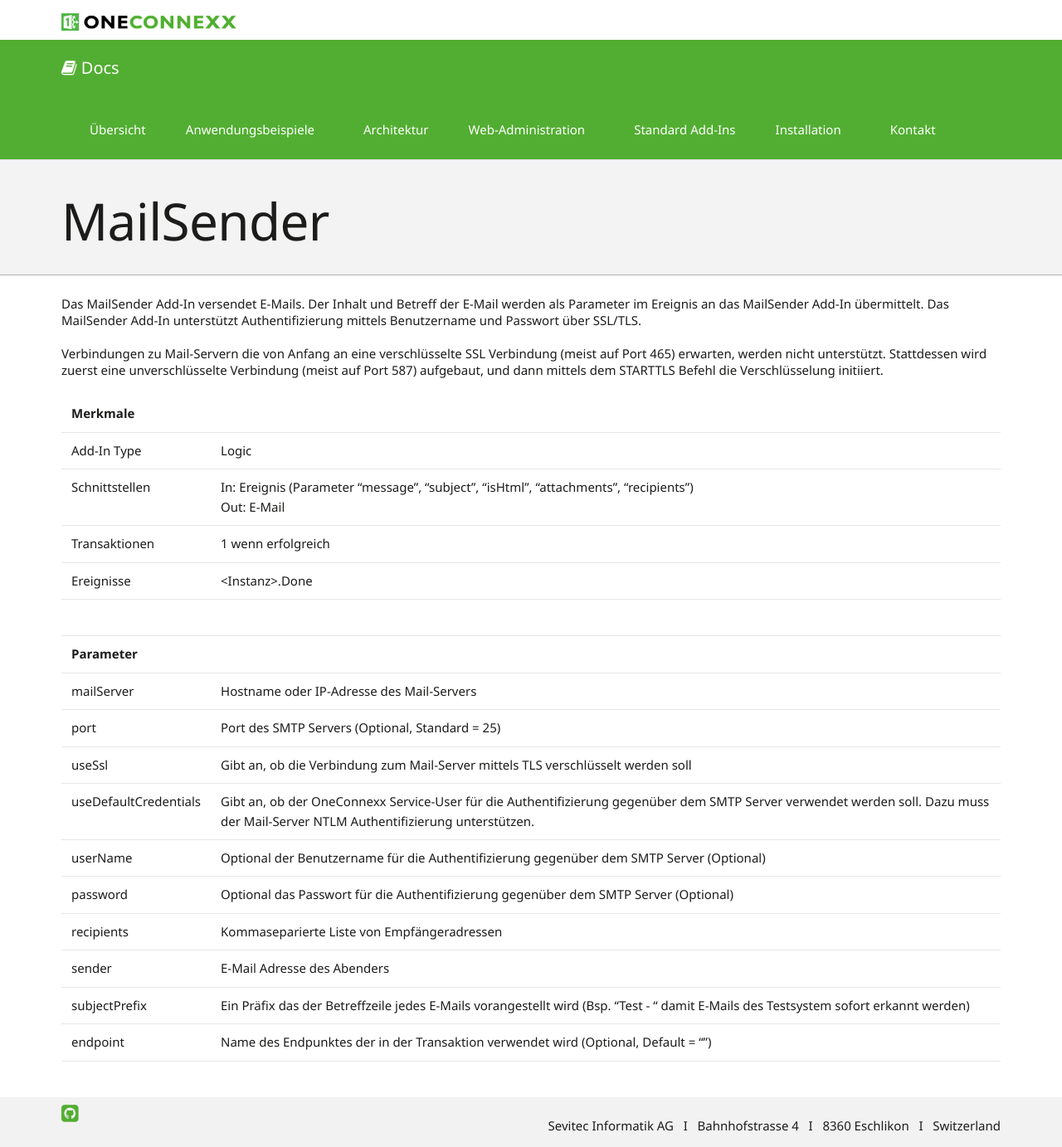
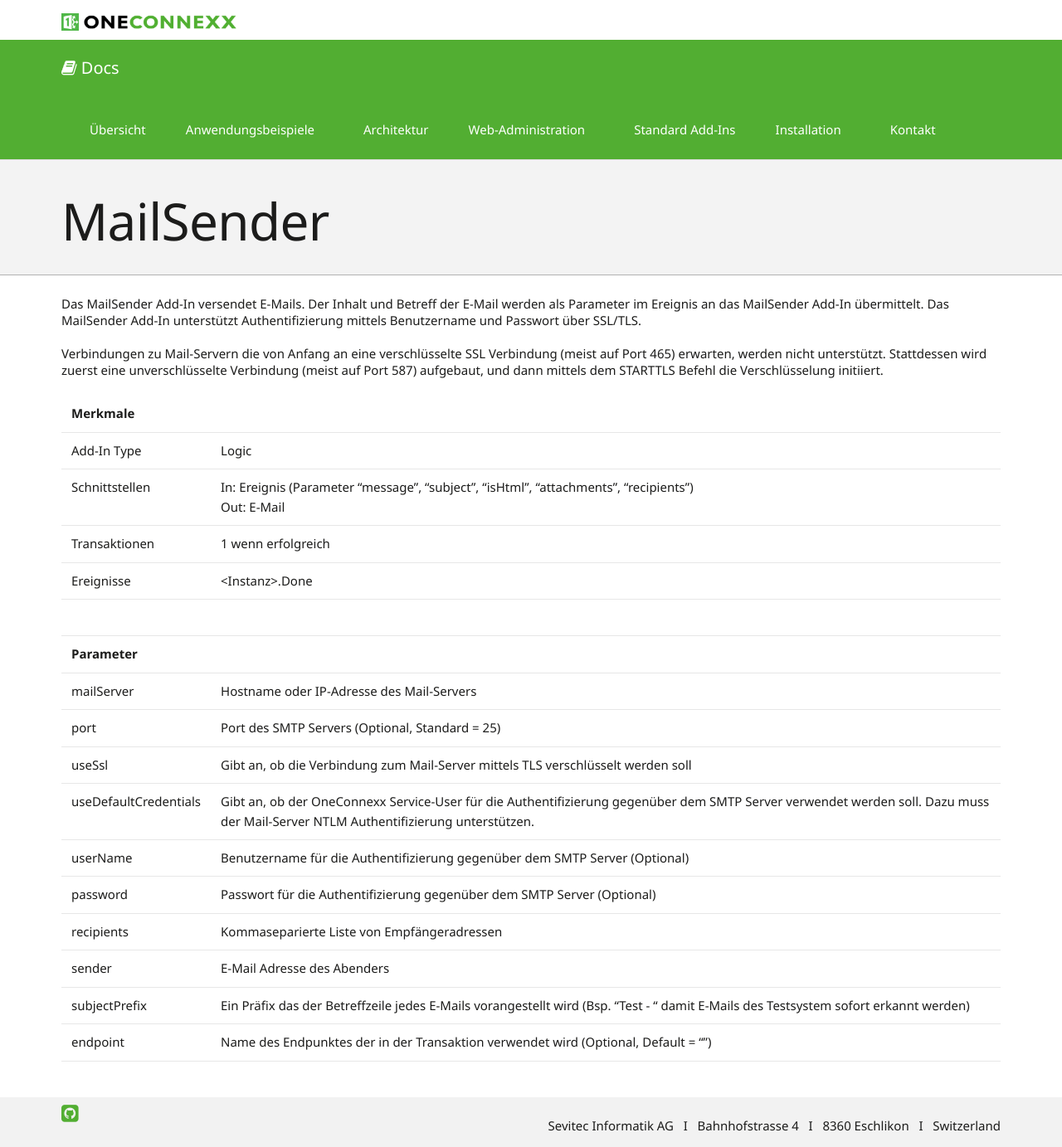
Before and after one commit to primesoft-group/oneconnexx-docs, a Jekyll site: the page built from _pages/addins/de/mailsender.md, in a window 1280 px wide. Shown: the whole page at 83% size. Built offline with Jekyll 4.4.1, drawn with Linux system fonts in a browser that asks for light colours; nearby versions of some CDN libraries; some web fonts are replaced.

Commit message:
Update mailsender.md

```diff
--- a/_pages/addins/de/mailsender.md
+++ b/_pages/addins/de/mailsender.md
@@ -21,8 +21,8 @@
 | port | Port des SMTP Servers (Optional, Standard = 25) |
 | useSsl | Gibt an, ob die Verbindung zum Mail-Server mittels TLS verschlüsselt werden soll |
 | useDefaultCredentials | Gibt an, ob der OneConnexx Service-User für die Authentifizierung gegenüber dem SMTP Server verwendet werden soll. Dazu muss der Mail-Server NTLM Authentifizierung unterstützen. |
-| userName | Optional der Benutzername für die Authentifizierung gegenüber dem SMTP Server (Optional) |
-| password | Optional das Passwort für die Authentifizierung gegenüber dem SMTP Server (Optional) |
+| userName | Benutzername für die Authentifizierung gegenüber dem SMTP Server (Optional) |
+| password | Passwort für die Authentifizierung gegenüber dem SMTP Server (Optional) |
 | recipients | Kommaseparierte Liste von Empfängeradressen|
 | sender | E-Mail Adresse des Abenders |
 | subjectPrefix | Ein Präfix das der Betreffzeile jedes E-Mails vorangestellt wird (Bsp. "Test - " damit E-Mails des Testsystem sofort erkannt werden) |
```
